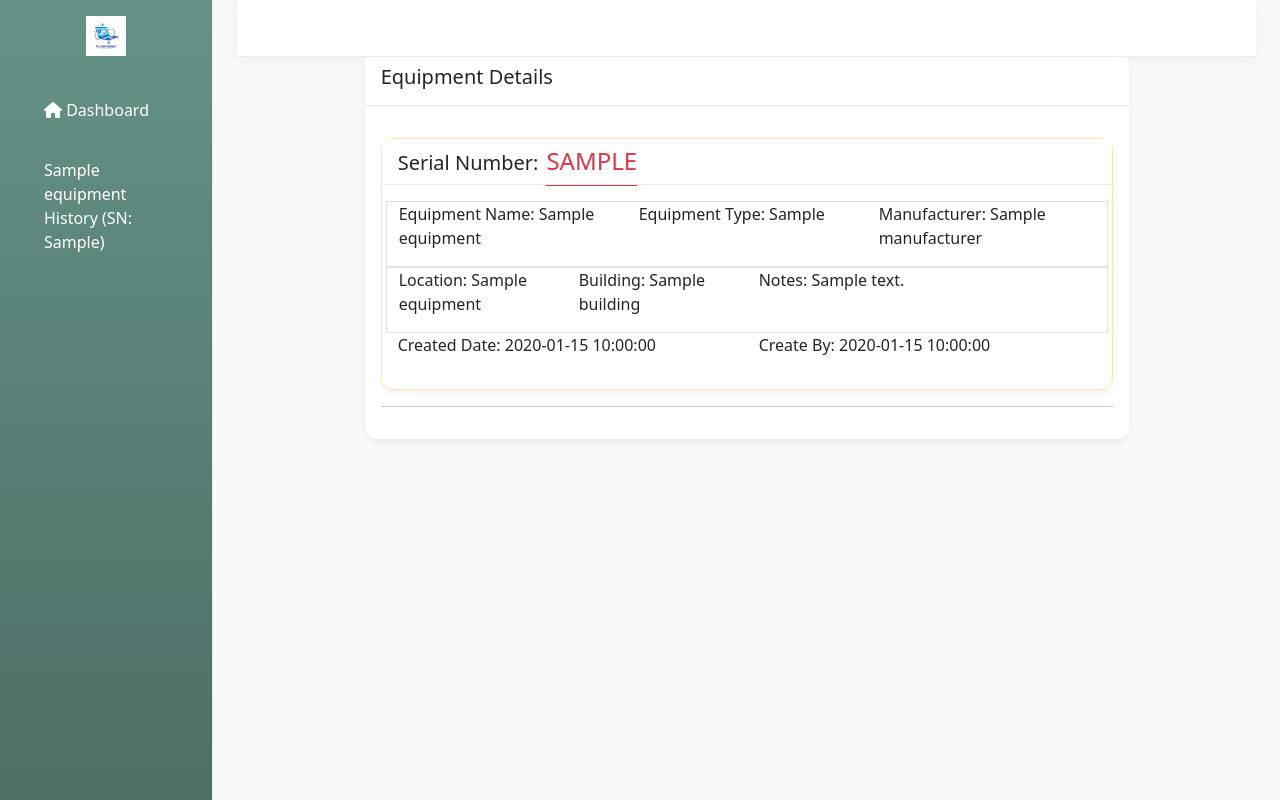
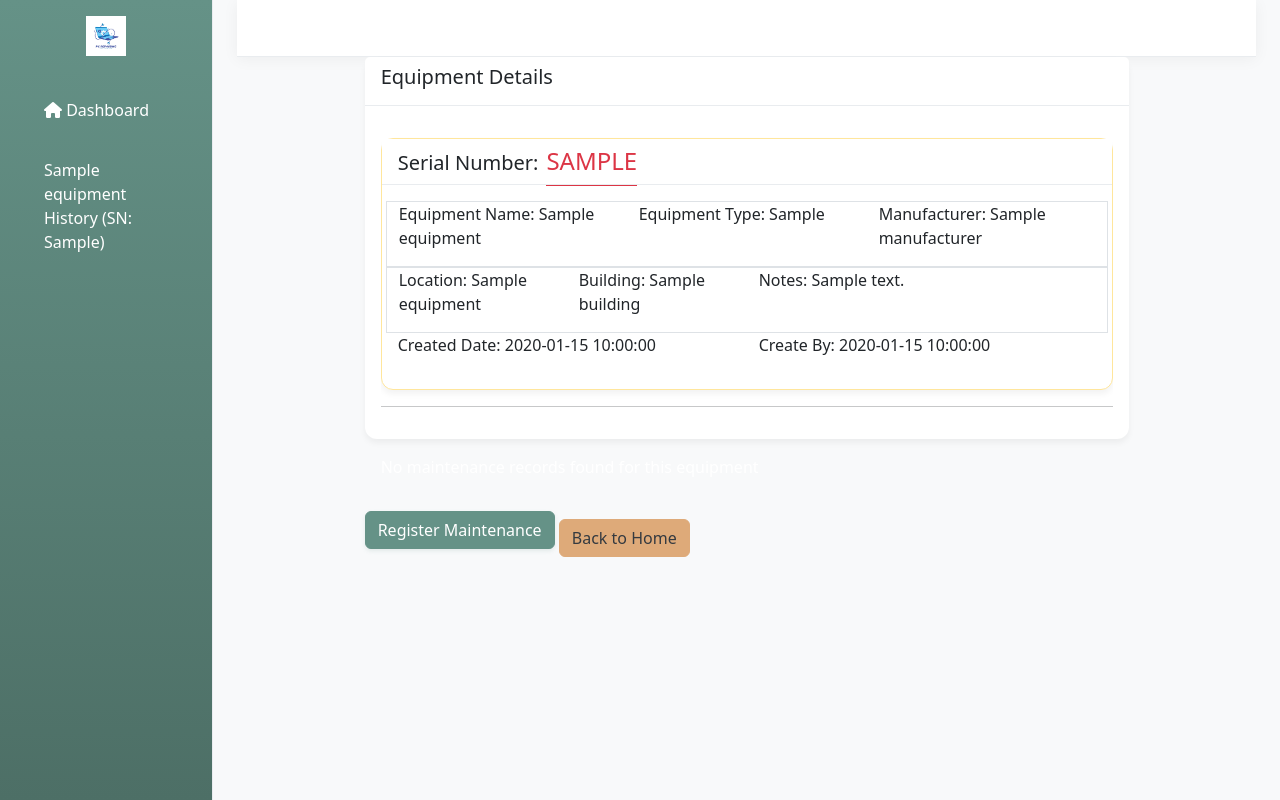
Before and after one commit to ibrahimakaak2020/pctrack, a Flask app: template app/templates/equipment/equipment.html in a window 1280 px wide. Run offline with Flask 3, Linux system fonts and the light colour scheme; the template is opened without the code that fills it: most values are stand-ins (such as "Sample title", 1, 10 or a date in 2020); form fields are guessed from the names that the template uses; some libraries are stand-ins or nearby versions.

Commit message:
computer

```diff
--- a/app/blueprints/equipment.py
+++ b/app/blueprints/equipment.py
@@ -1,5 +1,6 @@
 from flask import Blueprint, render_template, flash, redirect, url_for
 from flask_login import login_required, current_user
+from app.forms.maintenancerecordform import MaintenanceRecordForm
 from app.models.tables import Equipment, User
 from app.forms.equipment_forms import EquipmentForm, EquipmentSearchForm
 from app.db.database import db, load_user
@@ -81,9 +82,10 @@
 @equipment_bp.route('/equipment/maintenance/<sn>')  # Add this route
 @login_required
 def viewequipmentmaintenance(sn):
+    maintenanceregisterform= MaintenanceRecordForm()
     equipment = Equipment.query.filter_by(sn=sn).first_or_404()
     created_by=load_user(equipment.created_by).staffname
-    return render_template('equipment/equipment.html', equipments=equipment,created_by=created_by)
+    return render_template('equipment/equipment.html', equipments=equipment,created_by=created_by,maintenanceregisterform=maintenanceregisterform)
 
 
 @equipment_bp.route('/equipment/<sn>')  # Add this route
--- a/app/forms/company_forms.py
+++ b/app/forms/company_forms.py
@@ -32,9 +32,9 @@
     def validate_companyname_en(self, field):
         if self.company and self.company.companyname_en == field.data:
             return
-        # company = CompanyUser.query.filter_by(companyname_en=field.data).first()
-        # if company:
-        #     raise ValidationError('This company name is already registered.')
+        company = CompanyUser.query.filter_by(companyname_en=field.data).first()
+        if company:
+            raise ValidationError('This company name is already registered.')
 
 class CompanySearchForm(FlaskForm):
     search = StringField('Search', validators=[Length(max=100)])
--- a/app/models/tables.py
+++ b/app/models/tables.py
@@ -103,6 +103,7 @@
     completion_date = db.Column(db.DateTime)
     final_cost = db.Column(db.Float)
     resolution_notes = db.Column(db.Text)
+    statuses = db.relationship('MaintenanceStatus', backref='maintenance_record', lazy=True)
 
 
     # Current status (computed from latest status update)
--- a/app/templates/base.html
+++ b/app/templates/base.html
@@ -6,8 +6,7 @@
     <meta name="viewport" content="width=device-width, initial-scale=1.0">
     <title>{% block title %}{% endblock %} - PC Track</title>
     <!-- Bootstrap CSS -->
-    <link href="https://cdn.jsdelivr.net/npm/bootstrap@5.3.0/dist/css/bootstrap.min.css" rel="stylesheet">
-    <!-- Font Awesome -->
+    <link href="https://cdn.jsdelivr.net/npm/bootstrap@5.3.3/dist/css/bootstrap.min.css" rel="stylesheet" integrity="sha384-QWTKZyjpPEjISv5WaRU9OFeRpok6YctnYmDr5pNlyT2bRjXh0JMhjY6hW+ALEwIH" crossorigin="anonymous">
     <link href="https://cdnjs.cloudflare.com/ajax/libs/font-awesome/6.0.0/css/all.min.css" rel="stylesheet">
     <!-- Custom CSS -->
     <style>
@@ -363,7 +362,9 @@
     </div>
 
     <!-- Bootstrap JS -->
-    <script src="https://cdn.jsdelivr.net/npm/bootstrap@5.3.0/dist/js/bootstrap.bundle.min.js"></script>
+    <script src="https://code.jquery.com/jquery-3.2.1.slim.min.js" integrity="sha384-KJ3o2DKtIkvYIK3UENzmM7KCkRr/rE9/Qpg6aAZGJwFDMVNA/GpGFF93hXpG5KkN" crossorigin="anonymous"></script>
+    <script src="https://cdn.jsdelivr.net/npm/popper.js@1.12.9/dist/umd/popper.min.js" integrity="sha384-ApNbgh9B+Y1QKtv3Rn7W3mgPxhU9K/ScQsAP7hUibX39j7fakFPskvXusvfa0b4Q" crossorigin="anonymous"></script>
+    <script src="https://cdn.jsdelivr.net/npm/bootstrap@4.0.0/dist/js/bootstrap.min.js" integrity="sha384-JZR6Spejh4U02d8jOt6vLEHfe/JQGiRRSQQxSfFWpi1MquVdAyjUar5+76PVCmYl" crossorigin="anonymous"></script>
 
     <!-- Custom JS -->
     <script>
--- a/app/templates/equipment/_equipmentheader.html
+++ b/app/templates/equipment/_equipmentheader.html
@@ -59,9 +59,10 @@
         </div>
       </div>
     </div>
+    {% include 'equipment/_equipmentmaintenancerecord.html' %}
   </div>
-</div>
 </div>
 
 
+
 {% endif %}
--- a/app/templates/equipment/_equipmentmaintenancerecord.html
+++ b/app/templates/equipment/_equipmentmaintenancerecord.html
@@ -1,4 +1,4 @@
-{% if equipments.maintenance_records.count()>0 %}
+{% if equipments.maintenance_records|length > 0 %}
 {% if equipments.isundermaintenance %}
               {% for maintenance in equipments.maintenance_records %}
               {% if maintenance.isactive %}
@@ -11,13 +11,13 @@
 
                 </div>
 
-                {% if maintenance.statuses.count()>0 %}
+                {% if maintenance.statuses|length > 0 %}
 
                 <div class="card-body " style="
                 height: 200px; /* Fixed height */
                 overflow-y: auto; /* Make it scrollable */
               ">
-              {% include "add_status.html" %}
+
               <hr>
                   {% for status in maintenance.statuses %}
                   <div class="card {% if status.status=='in-prograss' %}border-warning{% else %}border-success{% endif %} mb-3 p-3">
@@ -55,7 +55,7 @@
   <button type="button" class="btn btn-primary" data-toggle="modal" data-target="#registerMaintenanceModal">
     Register Maintenance
   </button>
-  {% include "registermaintenanceform.html" %}
+  {% include "equipment/registermaintenanceform.html" %}
 </div>
 
 {% endif %}
@@ -65,6 +65,6 @@
   <button type="button" class="btn btn-primary" data-toggle="modal" data-target="#registerMaintenanceModal">
     Register Maintenance
   </button>
-  {% include "registermaintenanceform.html" %}
+  {% include "equipment/registermaintenanceform.html" %}
 </div>
 {% endif %}
--- /dev/null
+++ b/app/templates/equipment/registermaintenanceform.html
@@ -0,0 +1,55 @@
+<!-- Modal -->
+<div class="modal fade" id="registerMaintenanceModal" tabindex="-1" role="dialog" aria-labelledby="modalTitle" aria-hidden="true">
+    <div class="modal-dialog" role="document">
+        <div class="modal-content">
+            <div class="modal-header">
+                <h5 class="modal-title" id="modalTitle">Register Maintenance</h5>
+                <button type="button" class="close" data-dismiss="modal" aria-label="Close">
+                    <span aria-hidden="true">&times;</span>
+                </button>
+            </div>
+            <div class="modal-body">
+                <!-- Form -->
+                <form method="POST" id="maintenanceForm" class="needs-validation" novalidate  action="{{ url_for('maintenance.new_record', sn=equipments.sn) }}">
+                    {{ maintenanceregisterform.hidden_tag() }}
+
+                    <!-- Status Field -->
+                    <div class="form-group">
+                        {{ maintenanceregisterform.current_status.label(class="form-label font-weight-bold") }}
+                        {{ maintenanceregisterform.current_status(class="form-control", placeholder="Select status") }}
+                    </div>
+
+                    <!-- Problem Note Field -->
+                    <div class="form-group">
+                        {{ maintenanceregisterform.problem_description.label(class="form-label font-weight-bold") }}
+                        {{ maintenanceregisterform.problem_description(class="form-control", placeholder="Enter problem details") }}
+                    </div>
+
+                    <!-- Submit Button -->
+                    <button type="submit" class="btn btn-primary">Register</button>
+                </form>
+
+                <!-- Error Messages -->
+                {% if maintenanceregisterform.errors %}
+                <div class="alert alert-danger mt-4">
+                    <strong>Please correct the errors below:</strong>
+                    <ul>
+                        {% for field, errors in maintenanceregisterform.errors.items() %}
+                            {% for error in errors %}
+                                <li>{{ field|capitalize }}: {{ error }}</li>
+                            {% endfor %}
+                        {% endfor %}
+                    </ul>
+                </div>
+                {% endif %}
+            </div>
+            <div class="modal-footer">
+                <button type="button" class="btn btn-secondary" data-dismiss="modal">Close</button>
+            </div>
+        </div>
+    </div>
+</div>
+
+<!-- Back Link -->
+<a href="{{ url_for('equipment.index') }}" class="btn btn-secondary mt-3">Back to Home</a>
+</div>
```
Also changed, not shown: instance/pctrack.db.
